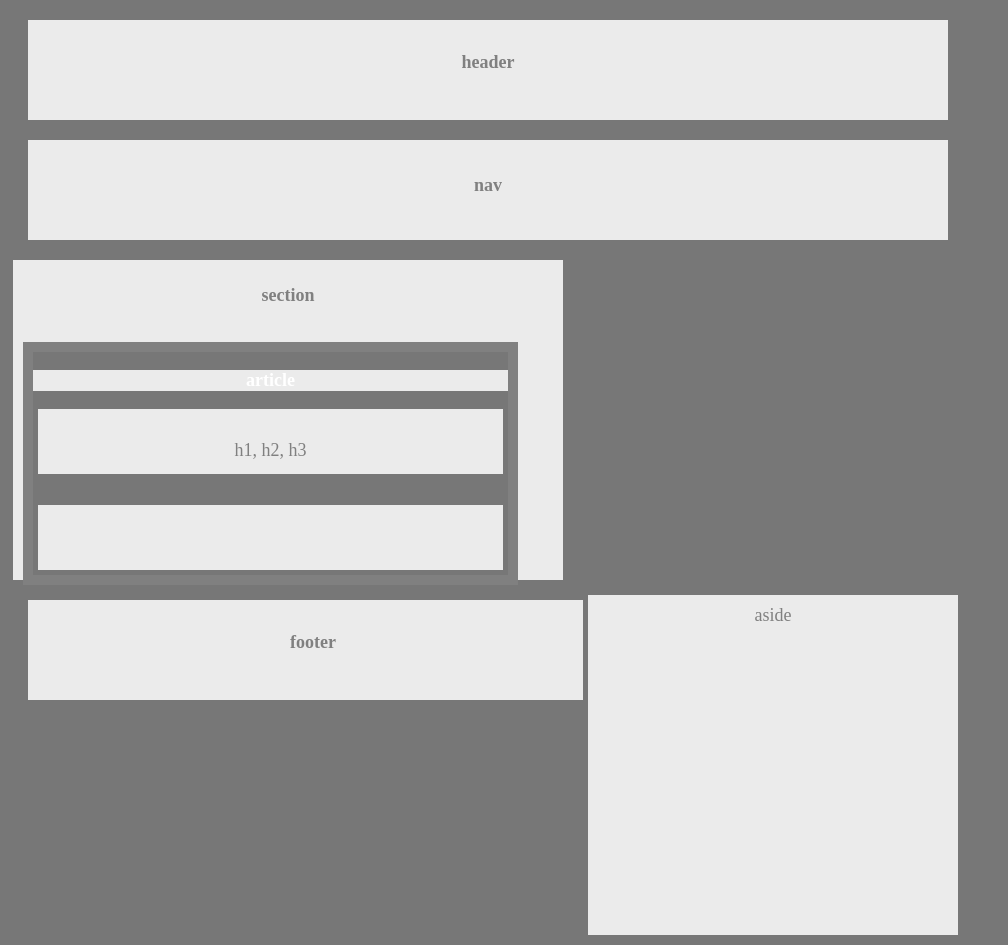
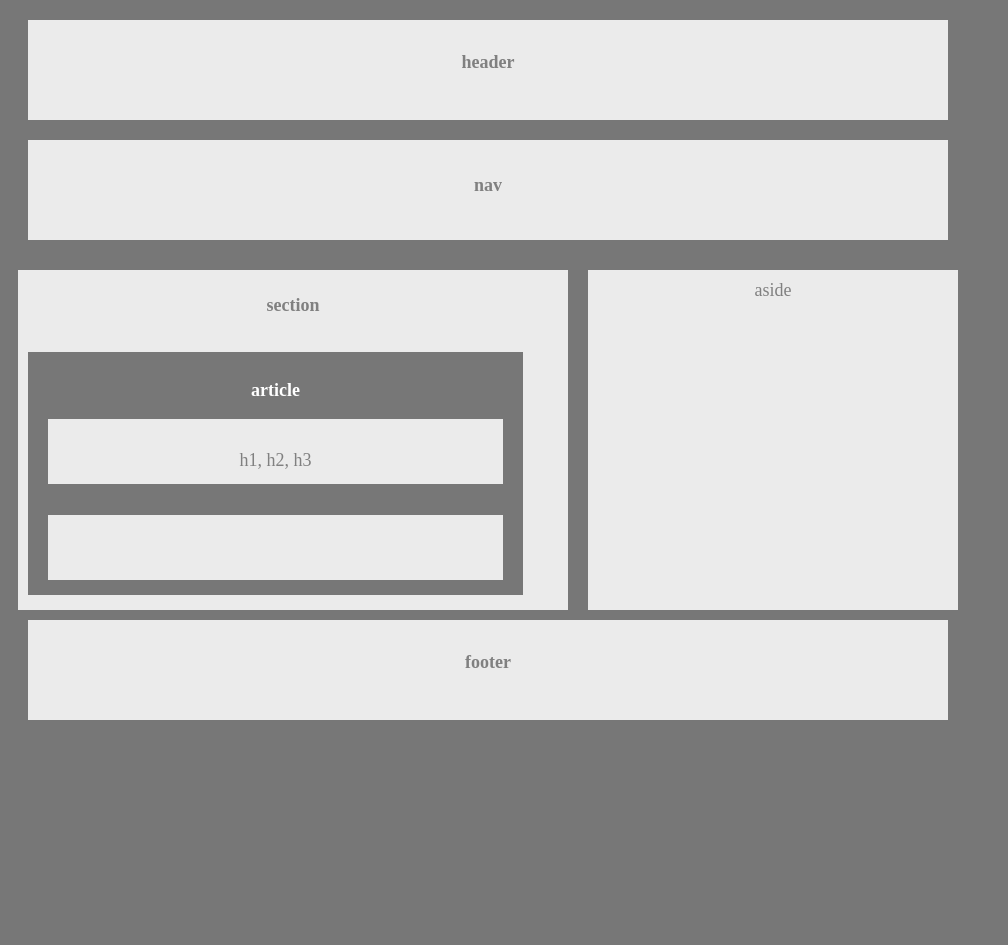
Before and after one commit to rmjones112/HW-Wireframe, a plain HTML site: page index.html in a window 1280 px wide. Shown: the whole page, without its empty margins (0-1008 px from the left). After the commit the page ends 800 px from the top, so only its background shows below. Drawn offline with Linux system fonts and the light colour scheme.

Commit message:
working on positioning in css

```diff
--- a/index.html
+++ b/index.html
@@ -29,6 +29,8 @@
 <footer>
 <h1>footer</h1>
 </footer>
+<body>
 
-</body>
+
+
 </html>
--- a/style.css
+++ b/style.css
@@ -28,9 +28,9 @@ header h1 {
 
 nav {
     background: #ebebeb;
+    padding: 20px;
     margin: 20px;
-    padding: 20px;
-    border:0px solid #777;
+    border: 0px solid #777;
     height: 60px;
 }
 
@@ -44,24 +44,22 @@ section {
     width: 495px;
     font-size: 18px;
     padding: 10px;
-    border: 5px solid #777
-    margin:10px;
-    height:300px
-
+    border: 5px solid #777;
+    margin: 10px;
+    height: 320px;
 }
 
 section h1 {
     color: grey;
-    background-color: #ebebeb;
     font-size: 18px;
 }
 
-.side1 { width: 530px;
+.side1 {
+    width: 530px;
     padding: 10px;
     margin: 5px;
-    border: 5px solid #777
+    border: 5px solid #777;
     float: left;
-
 }
 
 .side2 {
@@ -70,19 +68,17 @@ section h1 {
     margin: 5px;
     border: 5px solid #777;
     float: right;
-
 }
 
 article {
     width: 475px;
     background: #777;
-    border: 10px solid
-
+    border: 10px solid #777;
 }
 
 article h1 {
+    color: white;
     font-size: 18px;
-    color: white
 }
 
 article p {
@@ -92,18 +88,17 @@ article p {
     height: 45px;
     padding: 10px;
     margin: 5px;
-    border-left: 5px;
-    border-right: 5px;
-
+    border-left: 5px solid #777;
+    border-right: 5px solid #777;
 }
 
 aside {
     background: #ebebeb;
     font-size: 18px;
-    padding:10px;
-    border:5px solid #777;
+    padding: 10px;
+    border: 5px solid #777;
     margin: 10px;
-    height:320px
+    height: 320px;
 }
 
 aside h1 {
@@ -112,12 +107,12 @@ aside h1 {
 }
 
 footer {
+    clear: both;
     background: #ebebeb;
-    margin:20px;
-    padding:20px;
-    border:0px;
-    height:60px;
-
+    margin: 20px;
+    padding: 20px;
+    border: 0px solid #777;
+    height: 60px;
 }
 
 footer h1 {    color: grey;
```
Lines whose indentation alone changed are shown as unchanged.
